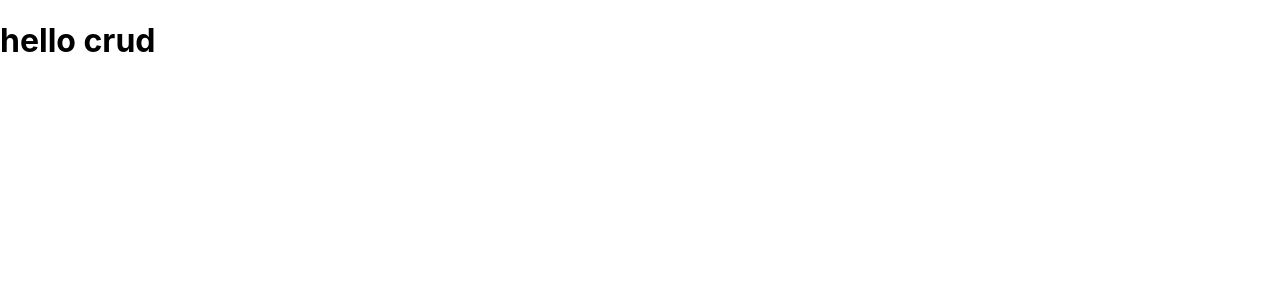
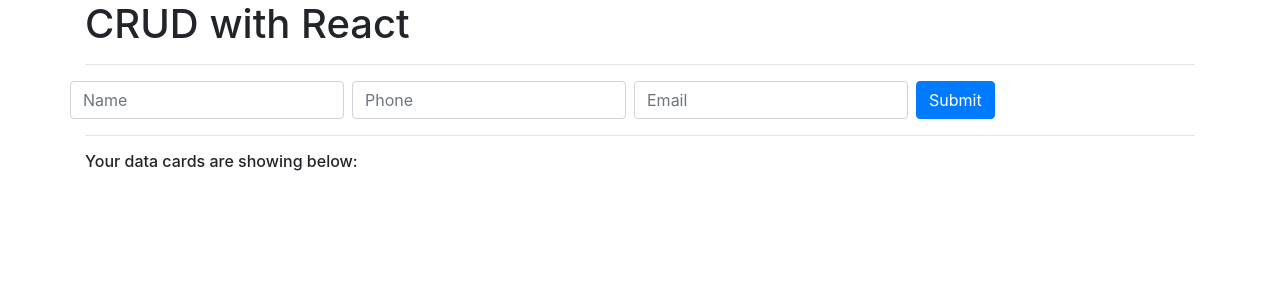
Before and after one commit to mohdkamaal/crudReactjs, a React (Create React App) app: page / in a window 1280 px wide. Shown: the top 300 px of the page. Built offline with nearby package versions, Linux system fonts and the light colour scheme.

Commit message:
commit without update function

```diff
--- a/src/App.js
+++ b/src/App.js
@@ -1,25 +1,182 @@
 import React, { Component } from "react";
 
 class App extends Component {
-  constructor() {
-    super();
+  constructor(props) {
+    super(props);
     this.state = {
-      store: [],
+      data: [],
+      editMode: false,
     };
   }
 
-  componentDidMount() {
-    this.setState({
-      store: this.data,
-    });
-  }
+  submitBtn = (event) => {
+    const name = this.name.value;
+    const phone = this.phone.value;
+    const email = this.email.value;
+    let isValid = true;
 
+    if (!email === this.state.update) {
+      this.updateItem();
+    } else {
+      if (!this.name.value) {
+        isValid = false;
+
+        alert("Please enter your name.");
+      } else isValid = true;
+
+      if (!this.phone.value) {
+        isValid = false;
+        alert("please enter phone number");
+      } else isValid = true;
+
+      if (!this.email.value) {
+        isValid = false;
+
+        alert("Please enter your email Address.");
+      } else isValid = true;
+
+      if (typeof this.email.value !== "undefined") {
+        var pattern = new RegExp(
+          /^(("[\w-\s]+")|([\w-]+(?:\.[\w-]+)*)|("[\w-\s]+")([\w-]+(?:\.[\w-]+)*))(@((?:[\w-]+\.)*\w[\w-]{0,66})\.([a-z]{2,6}(?:\.[a-z]{2})?)$)|(@\[?((25[0-5]\.|2[0-4][0-9]\.|1[0-9]{2}\.|[0-9]{1,2}\.))((25[0-5]|2[0-4][0-9]|1[0-9]{2}|[0-9]{1,2})\.){2}(25[0-5]|2[0-4][0-9]|1[0-9]{2}|[0-9]{1,2})\]?$)/i
+        );
+
+        if (!pattern.test(this.email.value)) {
+          isValid = false;
+
+          alert("Please enter valid email address.");
+        } else isValid = true;
+      }
+
+      if (isValid) {
+        const info = { name: name, phone: phone, email: email };
+        const data = this.state.data;
+        data.push(info);
+        this.setState({ data: data });
+        event.preventDefault();
+        event.target.reset();
+      }
+    }
+    return isValid;
+  };
+
+  deleteItem = (x) => {
+    var data = this.state.data;
+    data.splice(
+      data.findIndex((xyz) => xyz.email === x),
+      1
+    );
+    this.setState({ data: data });
+  };
+
+  editItem = (store) => {
+    this.name.value = store.name;
+    this.phone.value = store.phone;
+    this.email.value = store.email;
+    this.setState({ editMode: true });
+  };
+  // {
+  //   [edit.target.name] = edit.target.value;
+  //   this.setState({ input });
+  // };
+
+  updateItem = (email) => {
+    debugger;
+    const elementsIndex = this.state.data.findIndex(
+      (element) => element.email === email
+    );
+    const newArray = [this.state.data];
+    newArray[elementsIndex] = {
+      ...newArray[elementsIndex],
+      completed: !newArray[elementsIndex].completed,
+    };
+    this.setState({ data: newArray });
+  };
   render() {
+    const Card = (props) => (
+      <div className="col-md-6 col-lg-3">
+        <div className="card mb-3">
+          <div className="card-body">
+            <p className="card-title">
+              <span>Name: </span>
+              {props.info.name}
+            </p>
+            <p className="card-text">
+              <span>Phone: </span>
+              {props.info.phone}
+            </p>
+            <p className="card-text">
+              <span>Email: </span>
+              {props.info.email}
+            </p>
+
+            <button
+              className="btn btn-success btn-sm"
+              onClick={() => this.editItem(props.info)}
+            >
+              Edit
+            </button>
+            <button
+              className="btn btn-outline-danger btn-sm"
+              onClick={() => this.deleteItem(props.deleteMail)}
+            >
+              Delete
+            </button>
+          </div>
+        </div>
+      </div>
+    );
+
     return (
-      <div>
-        <h1>hello crud</h1>
+      <div className="container">
+        <h1>CRUD with React</h1>
+        <hr />
+        <div className="row">
+          <form className="form-inline" onSubmit={this.submitBtn}>
+            <input
+              type="text"
+              className="form-control mb-2 mr-sm-2 mb-sm-0"
+              placeholder="Name"
+              ref={(input) => (this.name = input)}
+              // value={this.state.input.name}
+            />
+            <div className="input-group mb-2 mr-sm-2 mb-sm-0">
+              <input
+                type="text"
+                className="form-control"
+                placeholder="Phone"
+                ref={(input) => (this.phone = input)}
+                // value={this.state.input.phone}
+              />
+            </div>
+            <div className="input-group mb-2 mr-sm-2 mb-sm-0">
+              <input
+                type="text"
+                className="form-control"
+                placeholder="Email"
+                ref={(input) => (this.email = input)}
+                // value={this.state.input.email}
+              />
+            </div>
+            <button type="submit" className="btn btn-primary">
+              Submit
+            </button>
+          </form>
+        </div>
+        <hr />
+        <h6>Your data cards are showing below:</h6>
+        <div className="row">
+          {this.state.data.map((info, index) => (
+            <Card
+              key={index}
+              info={info}
+              idCard={index}
+              deleteMail={info.email}
+            />
+          ))}
+        </div>
       </div>
     );
   }
 }
+
 export default App;
```
Also changed, not shown: src/index.js (+7 -6 lines), 1 other file (tests, documents, lock files or other folders).
